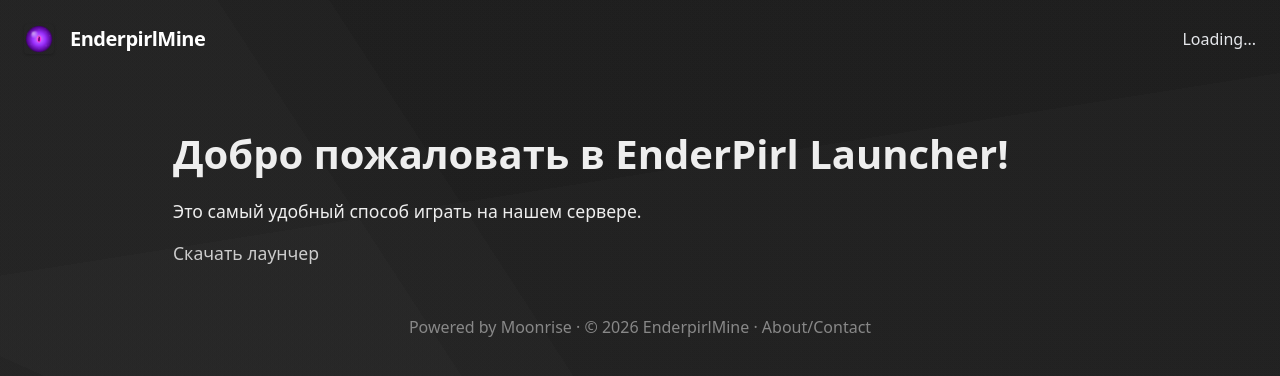
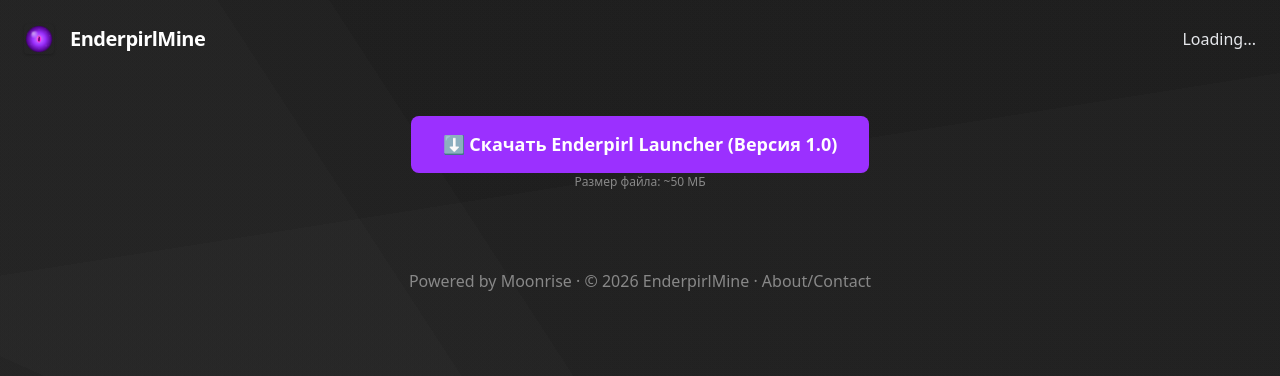
Before and after one commit to m42123501-spec/EnderpirlTeam.github.io, a Jekyll site: the page built from index.md, in a window 1280 px wide. Shown: the top 376 px of the page. Built offline with Jekyll 4.4.1, drawn with Linux system fonts in a browser that asks for light colours.

Commit message:
index.md

```diff
--- a/index.md
+++ b/index.md
@@ -4,7 +4,13 @@ title: EnderPirl Launcher — скачать лучший лаунчер для
 navname: Главная
 ---
 
-# Добро пожаловать в EnderPirl Launcher!
-Это самый удобный способ играть на нашем сервере.
-
-[Скачать лаунчер](https://ссылка-на-ваш-файл.exe)
+<div style="text-align: center; margin: 30px 0;">
+    <a href="https://drive.google.com/file/d/1IC9YEmla6eZTJuP21fUpJhzVmT-6sIwd/view?usp=sharing"
+       style="background-color: #9b30ff; color: white; padding: 15px 32px;
+              text-align: center; text-decoration: none; display: inline-block;
+              font-size: 18px; font-weight: bold; border-radius: 8px;
+              border: none; cursor: pointer;">
+        ⬇️ Скачать Enderpirl Launcher (Версия 1.0)
+    </a>
+    <p style="color: #888; font-size: 12px;">Размер файла: ~50 МБ</p>
+</div>
```
